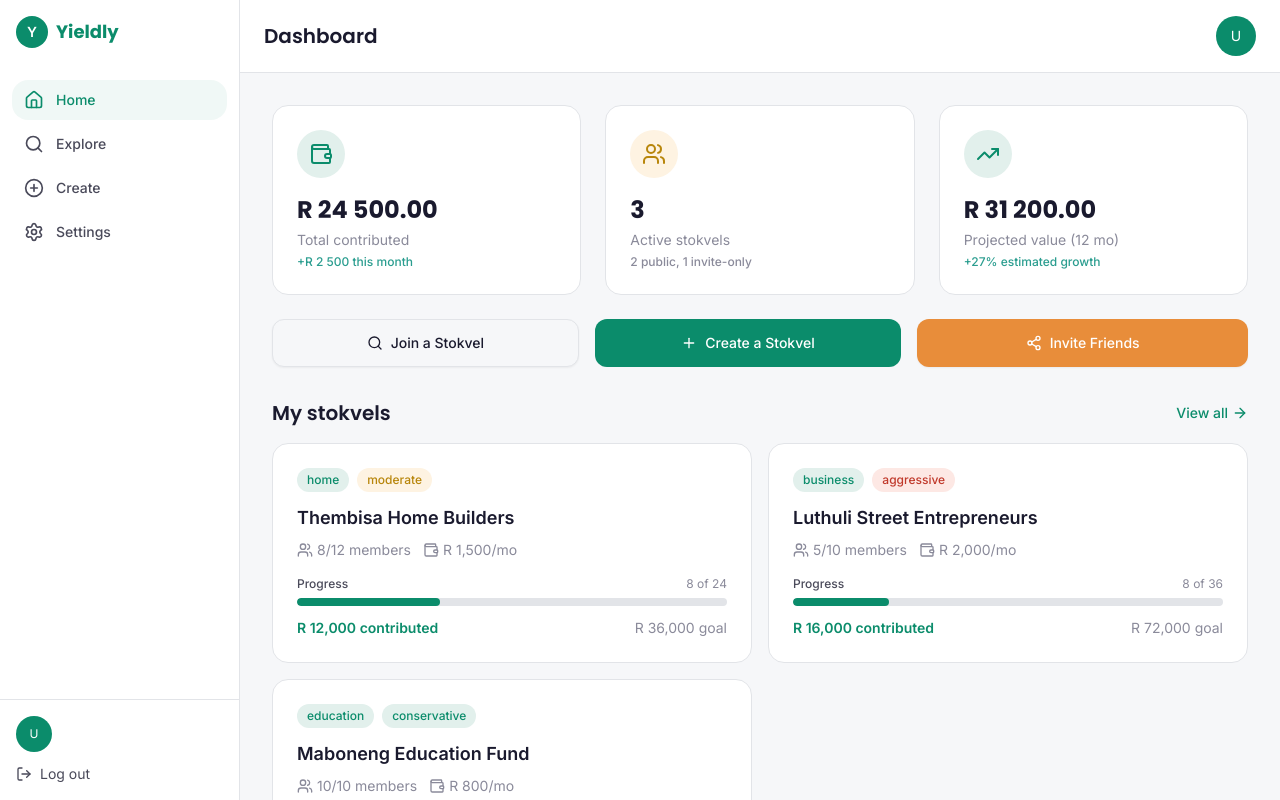
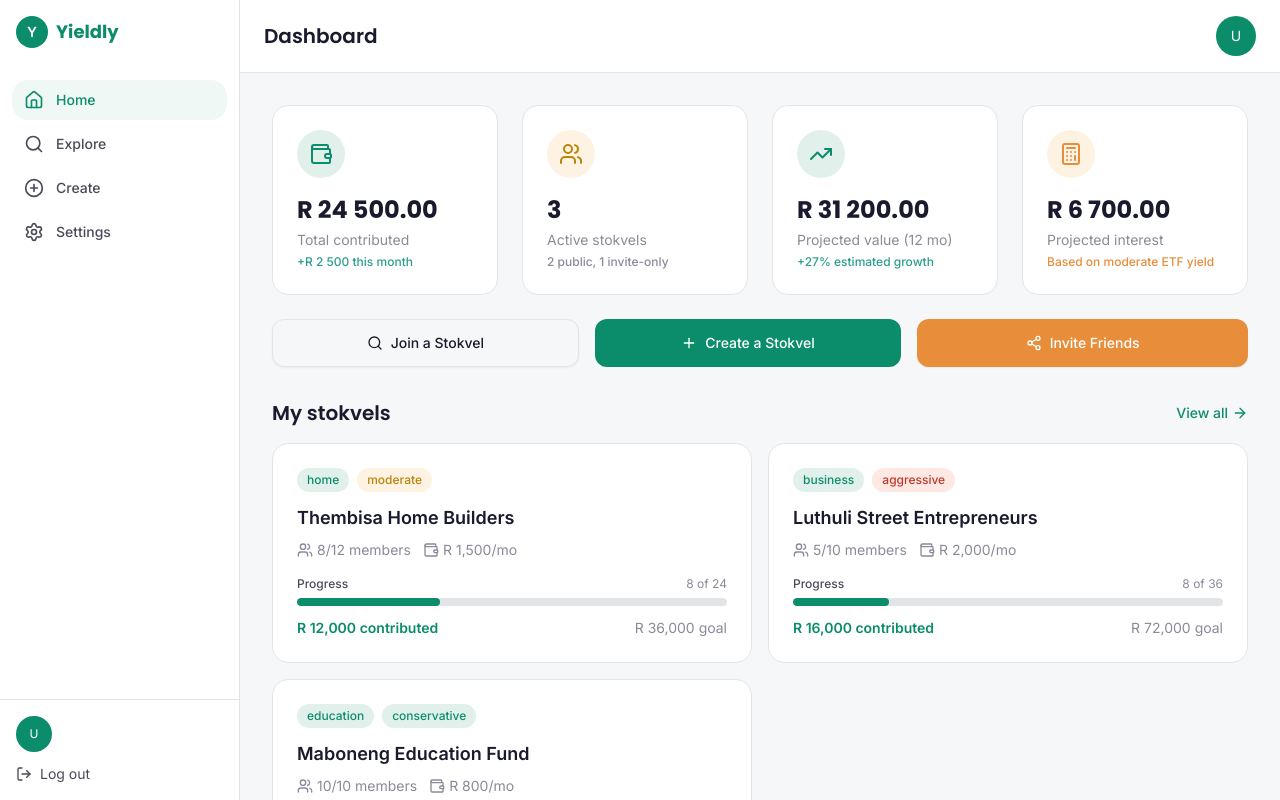
Before and after one commit to reamogetswemolefe0190-cmd/Yieldly, a Next.js app: page /Yieldly/dashboard in a window 1280 px wide. Shown: the top 800 px of the page. Built offline with nearby package versions, Linux system fonts and the light colour scheme.

Commit message:
feat: add projected interest stat card to dashboard

```diff
--- a/src/app/dashboard/page.tsx
+++ b/src/app/dashboard/page.tsx
@@ -12,6 +12,7 @@ import { Skeleton } from "@/components/ui/skeleton";
 import {
   Wallet,
   Users,
+  Calculator,
   TrendingUp,
   Search,
   Plus,
@@ -27,8 +28,8 @@ import { toast } from "sonner";
 function StatsCards({ loading }: { loading: boolean }) {
   if (loading) {
     return (
-      <div className="grid grid-cols-1 md:grid-cols-2 xl:grid-cols-3 gap-4 md:gap-6">
-        {[1, 2, 3].map((i) => (
+      <div className="grid grid-cols-1 md:grid-cols-2 xl:grid-cols-4 gap-4 md:gap-6">
+        {[1, 2, 3, 4].map((i) => (
           <div key={i} className="bg-white rounded-2xl border border-[#E2E4E8] p-6">
             <Skeleton className="h-12 w-12 rounded-full mb-4" />
             <Skeleton className="h-8 w-32 mb-2" />
@@ -67,10 +68,19 @@ function StatsCards({ loading }: { loading: boolean }) {
       trend: "+27% estimated growth",
       trendColor: "#2A9D8F",
     },
+    {
+      icon: Calculator,
+      iconBg: "#FEF3E2",
+      iconColor: "#E88D3A",
+      label: "Projected interest",
+      value: "R 6 700.00",
+      trend: "Based on moderate ETF yield",
+      trendColor: "#E88D3A",
+    },
   ];
 
   return (
-    <div className="grid grid-cols-1 md:grid-cols-2 xl:grid-cols-3 gap-4 md:gap-6">
+    <div className="grid grid-cols-1 md:grid-cols-2 xl:grid-cols-4 gap-4 md:gap-6">
       {stats.map((stat, idx) => {
         const Icon = stat.icon;
         return (
```
